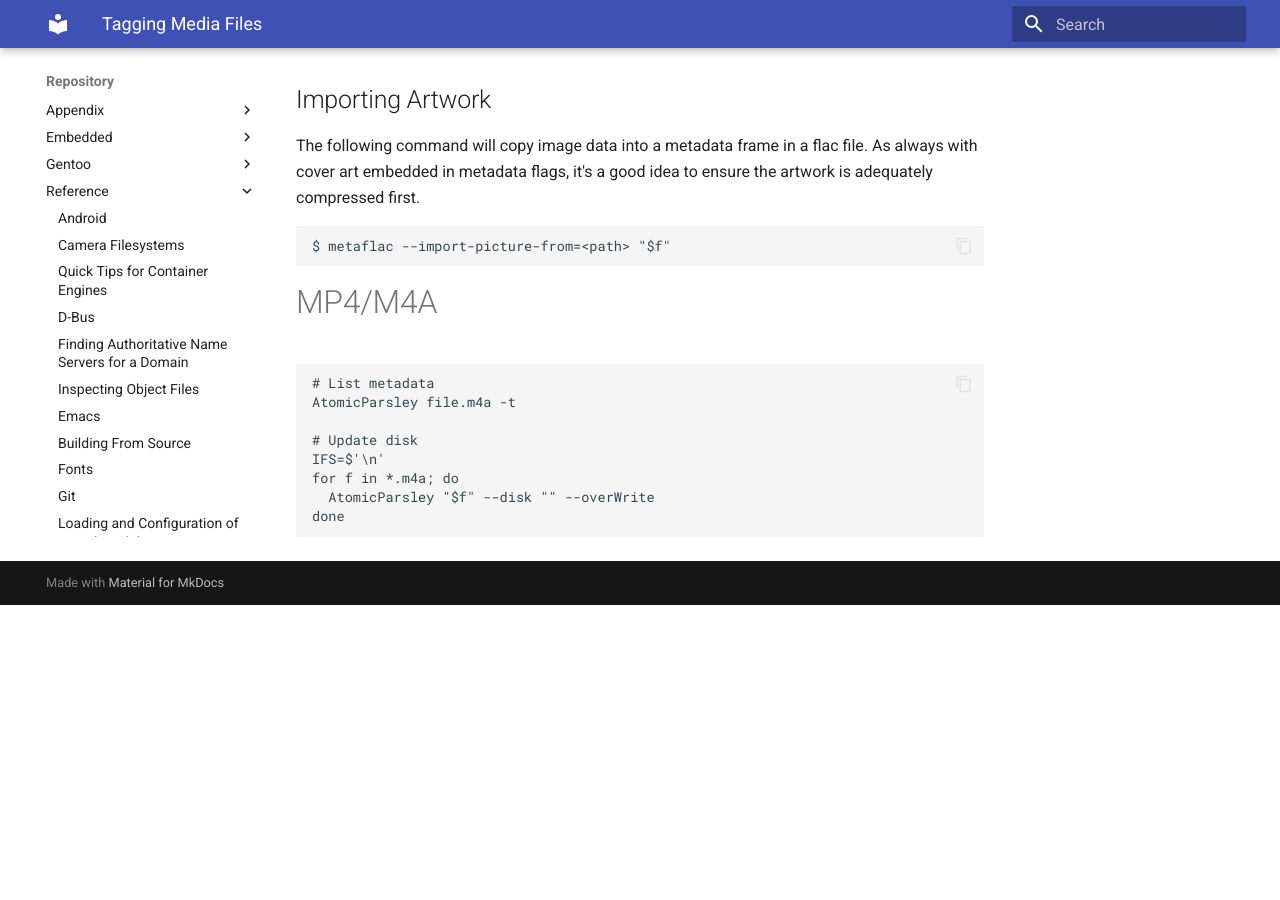
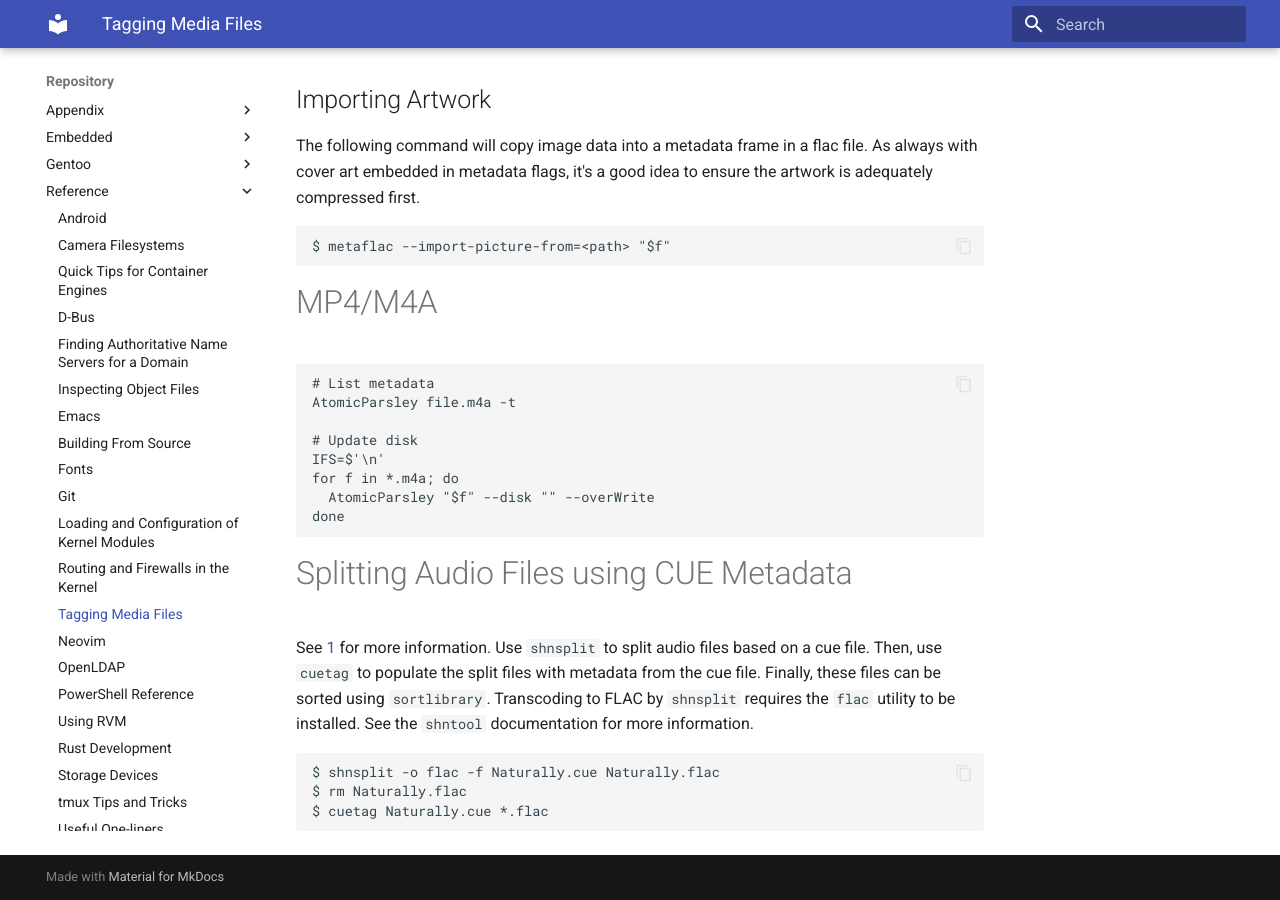
Before and after one commit to AmateurECE/twardyece-repository, an MkDocs documentation site: the page built from docs/Reference/MediaTagging.md, in a window 1280 px wide and 900 px high, scrolled down 1261 px. Built offline with MkDocs 1.6.1 and Material for MkDocs 9.7.7, drawn with Linux system fonts in a browser that asks for light colours; before the commit the page ends 1866 px from its top, so only the background shows below that.

Commit message:
Add useful documents about cue splitting

````diff
--- a/docs/Reference/MediaTagging.md
+++ b/docs/Reference/MediaTagging.md
@@ -78,3 +78,19 @@ for f in *.m4a; do
   AtomicParsley "$f" --disk "" --overWrite
 done
 ```
+
+# Splitting Audio Files using CUE Metadata
+
+See [1] for more information. Use `shnsplit` to split audio files based on a
+cue file. Then, use `cuetag` to populate the split files with metadata from the
+cue file. Finally, these files can be sorted using `sortlibrary`. Transcoding
+to FLAC by `shnsplit` requires the `flac` utility to be installed. See the
+`shntool` documentation for more information.
+
+```
+$ shnsplit -o flac -f Naturally.cue Naturally.flac
+$ rm Naturally.flac
+$ cuetag Naturally.cue *.flac
+```
+
+[1]: https://wiki.archlinux.org/title/CUE_Splitting
````
